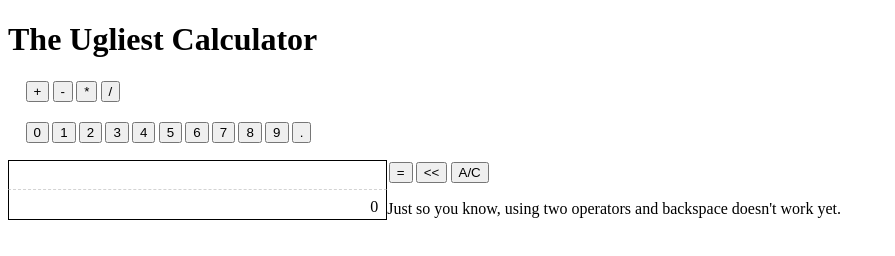
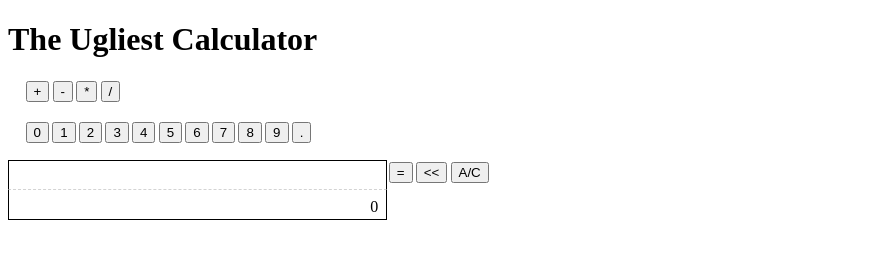
Before and after one commit to pritckat/calculator, a plain HTML site: page index.html in a window 1280 px wide. Shown: the whole page, without its empty margins (0-895 px from the left). Drawn offline with Linux system fonts and the light colour scheme.

Commit message:
remove warning p

```diff
--- a/index.html
+++ b/index.html
@@ -13,7 +13,6 @@
     <span id="previous"></span>
     <span id="display" placeholder="0"></span>
     <div id="otherButtons"></div>
-    <p>Just so you know, using two operators and backspace doesn't work yet.</p>
 </body>
 <script src="script.js"></script>
 </html>
```
